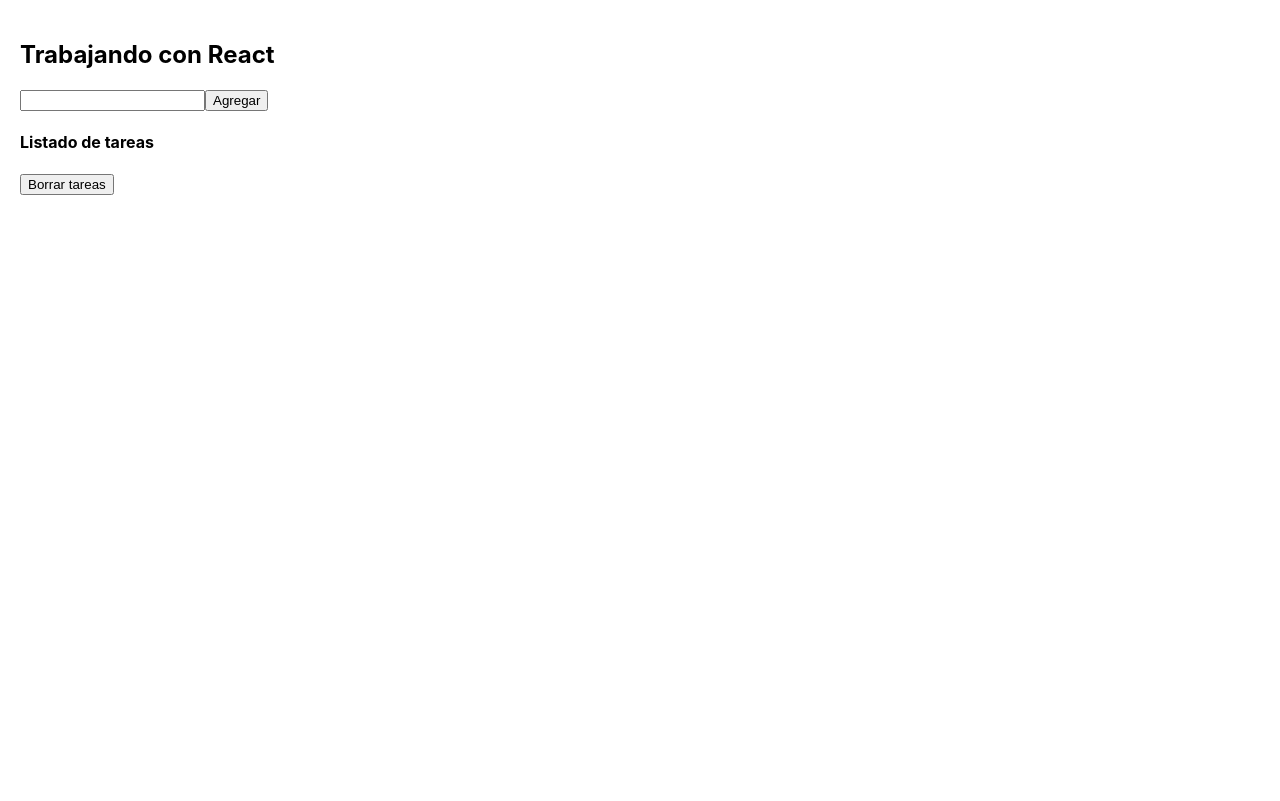
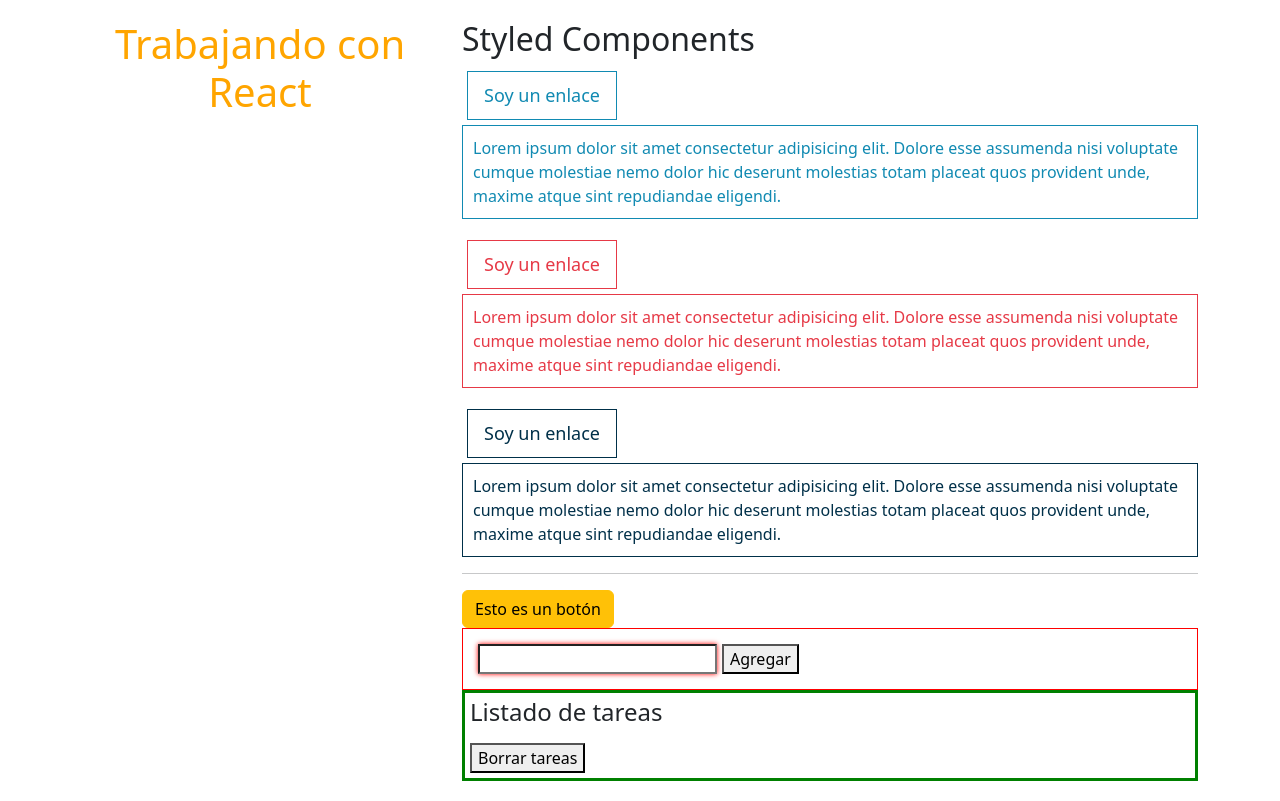
Before and after one commit to japsolo/curso-react, a React (Create React App) app: page / in a window 1280 px wide. Built offline with nearby package versions, Linux system fonts and the light colour scheme.

Commit message:
Sección 05 - React & CSS

```diff
--- a/src/App.css
+++ b/src/App.css
@@ -28,11 +28,3 @@
         transform: rotate(360deg);
     }
 }
-
-.testing-title {
-    background-color: salmon;
-    color: white;
-    padding: 1rem;
-    font-size: 2rem;
-    text-align: center;
-}
--- a/src/App.js
+++ b/src/App.js
@@ -1,15 +1,29 @@
+import Button from 'react-bootstrap/Button';
+import Container from 'react-bootstrap/Container';
+import Row from 'react-bootstrap/Row';
+import Col from 'react-bootstrap/Col';
+
 import './App.css';
 
 // Importar el componente
 import Gretting from "./components/Gretting";
-import Container from "./components/Container";
+import Wrapper from "./components/Container";
+import { StyledComponents } from "./components/StyledComponents";
 
 function App() {
     return (
-        <div className="App">
-            <Gretting text="Trabajando con React" />
-            <Container />
-        </div>
+        <Container>
+            <Row>
+                <Col sm={12} md={6} lg={4}>
+                    <Gretting text="Trabajando con React" />
+                </Col>
+                <Col sm={12} md={6} lg={8}>
+                    <StyledComponents />
+                    <Button variant="warning">Esto es un botón</Button>
+                    <Wrapper />
+                </Col>
+            </Row>
+        </Container>
     );
 }
 
--- a/src/components/Gretting.jsx
+++ b/src/components/Gretting.jsx
@@ -1,9 +1,14 @@
 import PropTypes from "prop-types";
 
 function Gretting({ text, children }) {
+    const titleStyles = {
+        color: "orange",
+        textAlign: "center",
+        fontSize: "40px"
+    }
     return (
         <>
-            <h2 className="title">{text}</h2>
+            <h2 style={titleStyles}>{text}</h2>
             {children}
         </>
     )
--- /dev/null
+++ b/src/components/StyledComponents.jsx
@@ -0,0 +1,60 @@
+import styled, { ThemeProvider } from "styled-components";
+
+const defaultMainColor = "#118ab2";
+
+const Anchor = styled.a`
+    display: inline-block;
+    font-size: 18px;
+    text-decoration: none;
+    color: ${({ theme }) => theme.mainColor || defaultMainColor};
+    padding: 10px 16px;
+    border: solid 1px ${(props) => props.theme.mainColor || defaultMainColor};
+    margin: 5px;
+    transition: 320ms;
+    &:hover {
+        background-color: ${({ theme }) => theme.mainColor || defaultMainColor};
+        color: #fff;
+        opacity: 0.7;
+    }
+`;
+
+const Paragraph = styled.p`
+    border: solid 1px ${({ theme }) => theme.mainColor || defaultMainColor};
+    padding: 10px;
+    color: ${({ theme }) => theme.mainColor || defaultMainColor};
+`;
+
+const LightTheme = {
+    mainColor: "#e63946"
+}
+
+const DarkTheme = {
+    mainColor: "#003049"
+}
+
+export const StyledComponents = () => {
+    return (
+        <div>
+            <h2>Styled Components</h2>
+            <Anchor href="https://google.com/">Soy un enlace</Anchor>
+            <Paragraph>
+                Lorem ipsum dolor sit amet consectetur adipisicing elit. Dolore esse assumenda nisi voluptate cumque molestiae nemo dolor hic deserunt molestias totam placeat quos provident unde, maxime atque sint repudiandae eligendi.
+            </Paragraph>
+
+            <ThemeProvider theme={LightTheme}>
+                <Anchor href="https://google.com/">Soy un enlace</Anchor>
+                <Paragraph>
+                    Lorem ipsum dolor sit amet consectetur adipisicing elit. Dolore esse assumenda nisi voluptate cumque molestiae nemo dolor hic deserunt molestias totam placeat quos provident unde, maxime atque sint repudiandae eligendi.
+                </Paragraph>
+            </ThemeProvider>
+
+            <ThemeProvider theme={DarkTheme}>
+                <Anchor href="https://google.com/">Soy un enlace</Anchor>
+                <Paragraph>
+                    Lorem ipsum dolor sit amet consectetur adipisicing elit. Dolore esse assumenda nisi voluptate cumque molestiae nemo dolor hic deserunt molestias totam placeat quos provident unde, maxime atque sint repudiandae eligendi.
+                </Paragraph>
+            </ThemeProvider>
+            <hr />
+        </div>
+    )
+}
--- a/src/components/ToDoList/Form.jsx
+++ b/src/components/ToDoList/Form.jsx
@@ -1,6 +1,8 @@
 import { useState, useContext } from "react";
 
 import { ToDoContext } from "./TodoContext";
+
+import FormStyles from "./Form.module.css"
 
 const Form = () => {
     const { todoHandlers } = useContext(ToDoContext);
@@ -13,8 +15,15 @@ const Form = () => {
     }
 
     return (
-        <form onSubmit={e => submitHandler(e)}>
-            <input type="text" onChange={e => setInputText(e.currentTarget.value)} />
+        <form onSubmit={e => submitHandler(e)} className={FormStyles.outlineBox}>
+            <input
+                type="text"
+                onChange={e => setInputText(e.currentTarget.value)}
+                className={`
+                    ${FormStyles.baseInput}
+                    ${inputText === "" ? FormStyles.emptyInput : FormStyles.fillInput}
+                `}
+            />
             <button type="submit">Agregar</button>
         </form>
     )
--- /dev/null
+++ b/src/components/ToDoList/Form.module.css
@@ -0,0 +1,17 @@
+.outlineBox {
+    border: solid 1px red;
+    padding: 15px;
+}
+
+.baseInput {
+    outline: none;
+    margin-right: 5px;
+}
+
+.emptyInput {
+    box-shadow: 0 0 5px red;
+}
+
+.fillInput {
+    box-shadow: 0 0 5px green;
+}
--- a/src/components/ToDoList/ToDoList.jsx
+++ b/src/components/ToDoList/ToDoList.jsx
@@ -4,10 +4,12 @@ import Button from "../Button";
 
 import { ToDoContext } from "./TodoContext";
 
+import ToDoListStyles from "./ToDoList.module.css";
+
 const ToDoList = () => {
     const { todoListState } = useContext(ToDoContext);
     return (
-        <>
+        <div className={ToDoListStyles.outlineBox}>
             <h4>Listado de tareas</h4>
             <ol>
                 {todoListState.map((todo) => {
@@ -15,7 +17,7 @@ const ToDoList = () => {
                 })}
             </ol>
             <Button text="Borrar tareas" />
-        </>
+        </div>
     )
 }
 
--- /dev/null
+++ b/src/components/ToDoList/ToDoList.module.css
@@ -0,0 +1,4 @@
+.outlineBox {
+    border: solid 3px green;
+    padding: 5px;
+}
--- a/src/index.js
+++ b/src/index.js
@@ -1,7 +1,10 @@
 import React from 'react';
 import ReactDOM from 'react-dom/client';
+
+import App from './App';
+
 import './index.css';
-import App from './App';
+import 'bootstrap/dist/css/bootstrap.min.css';
 
 // Import del TodoContextProvider
 import { TodoContextProvider } from "./components/ToDoList/TodoContext";
```
